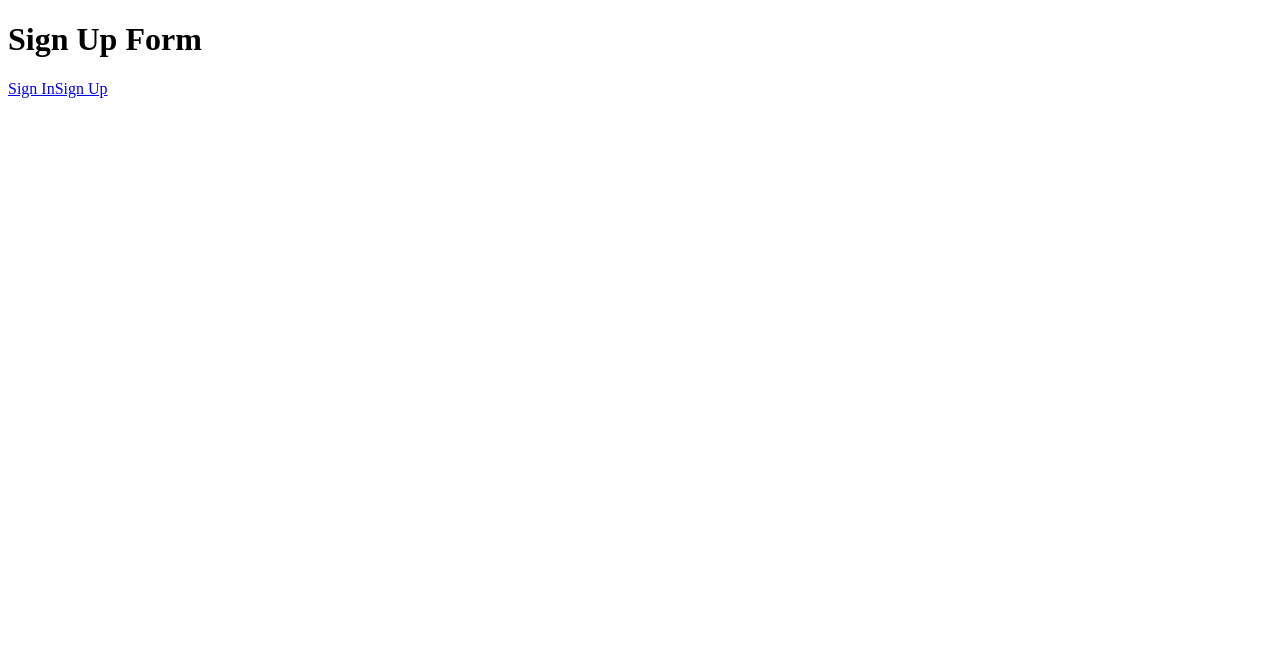
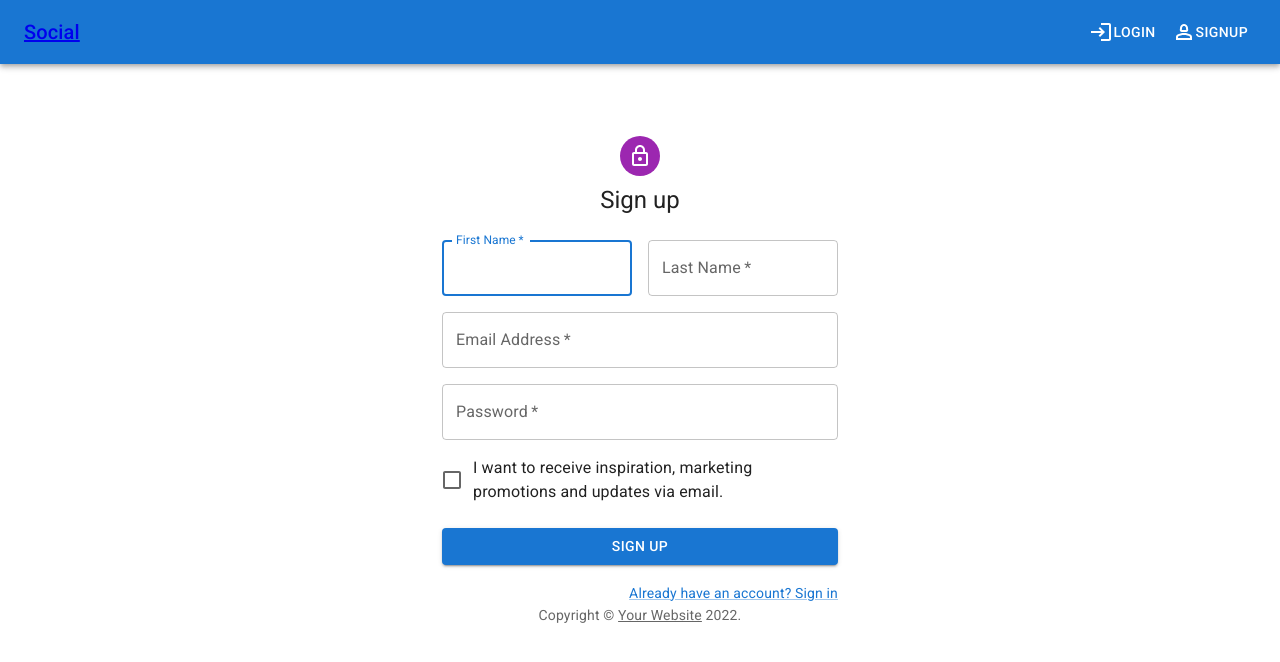
Before and after one commit to shubhwebdev/social-media-app, a React (Create React App) app in the folder client/: page /signup in a window 1280 px wide. Shown: the top 662 px of the page. Built offline with nearby package versions, Linux system fonts and the light colour scheme.

Commit message:
sign in form validations and components setup basic

```diff
--- a/client/src/App.jsx
+++ b/client/src/App.jsx
@@ -1,16 +1,13 @@
-import {Routes,Route,Link} from 'react-router-dom'
-import SignIn from './pages/SignIn'
-import SignUp from './pages/SignUp'
+import SiteRoutes from './config/routes';
+import Navigation from './components/Navigation/Navigation'
+import SiteFooter from './components/Footer/SiteFooter';
 
 function App() {
   return (
     <div className="App">
-      <Routes>
-          <Route path="/signin" element={<SignIn/>}></Route>
-          <Route path="/signup" element={<SignUp/>}></Route>
-      </Routes>
-      <Link to="/signin">Sign In</Link>
-      <Link to="/signup">Sign Up</Link>
+      <Navigation/>
+      <SiteRoutes/>
+      <SiteFooter/>
     </div>
   );
 }
--- /dev/null
+++ b/client/src/assets/css/reset.css
@@ -0,0 +1,8 @@
+
+*,*::before,*::after{
+  box-sizing: border-box;
+}
+
+body{
+  margin: 0;
+}
--- /dev/null
+++ b/client/src/components/Footer/Copyright.jsx
@@ -0,0 +1,17 @@
+import Typography from "@mui/material/Typography";
+import Link from "@mui/material/Link";
+
+const Copyright = (props) => {
+  return (
+    <Typography variant="body2" color="text.secondary" align="center" {...props}>
+      {'Copyright © '}
+      <Link color="inherit" href="https://mui.com/">
+        Your Website
+      </Link>{' '}
+      {new Date().getFullYear()}
+      {'.'}
+    </Typography>
+  );
+}
+
+export default Copyright
--- /dev/null
+++ b/client/src/components/Footer/SiteFooter.jsx
@@ -0,0 +1,11 @@
+import Copyright from "./Copyright"
+
+const SiteFooter = () => {
+  return (
+    <footer>
+      <Copyright></Copyright>
+    </footer>
+  )
+}
+
+export default SiteFooter
--- /dev/null
+++ b/client/src/components/Navigation/Navigation.jsx
@@ -0,0 +1,28 @@
+import { Link } from "react-router-dom"
+import LoginOutlinedIcon from '@mui/icons-material/LoginOutlined';
+import Person2OutlinedIcon from '@mui/icons-material/Person2Outlined';
+import AppBar from '@mui/material/AppBar';
+import Box from '@mui/material/Box';
+import Toolbar from '@mui/material/Toolbar';
+import Typography from '@mui/material/Typography';
+import Button from '@mui/material/Button';
+
+const Header = () => {
+  return (
+    <nav>
+      <Box sx={{ flexGrow: 1 }}>
+      <AppBar position="static">
+        <Toolbar>
+          <Typography variant="h6" component="div" sx={{ flexGrow: 1 }}>
+          <Link to="/">Social</Link>
+          </Typography>
+          <Button component={Link} to="/signin" color="inherit"><LoginOutlinedIcon/> Login</Button>
+          <Button component={Link} to="/signup" color="inherit"><Person2OutlinedIcon/> Signup</Button>
+        </Toolbar>
+      </AppBar>
+    </Box>
+    </nav>
+  )
+}
+
+export default Header
--- a/client/src/config/routes.js
+++ b/client/src/config/routes.js
@@ -0,0 +1,17 @@
+import React from 'react'
+import {Routes,Route} from 'react-router-dom'
+import SignIn from './../pages/SignIn'
+import SignUp from './../pages/SignUp'
+
+const site_routes = props => {
+  return (
+    <React.Fragment>
+      <Routes>
+          <Route path="/signin" element={<SignIn/>}></Route>
+          <Route path="/signup" element={<SignUp/>}></Route>
+      </Routes>
+    </React.Fragment>
+  )
+}
+
+export default site_routes
--- a/client/src/index.js
+++ b/client/src/index.js
@@ -2,6 +2,7 @@ import React from 'react';
 import ReactDOM from 'react-dom/client';
 import {BrowserRouter} from "react-router-dom"
 import App from './App';
+import './assets/css/reset.css'
 
 const root = ReactDOM.createRoot(document.getElementById('root'));
 root.render(
--- a/client/src/pages/SignIn/index.jsx
+++ b/client/src/pages/SignIn/index.jsx
@@ -1,10 +1,121 @@
+
+import Avatar from '@mui/material/Avatar';
+import Button from '@mui/material/Button';
+import CssBaseline from '@mui/material/CssBaseline';
+import TextField from '@mui/material/TextField';
+import FormControlLabel from '@mui/material/FormControlLabel';
+import Checkbox from '@mui/material/Checkbox';
+import Link from '@mui/material/Link';
+import Grid from '@mui/material/Grid';
+import Box from '@mui/material/Box';
+import LockOutlinedIcon from '@mui/icons-material/LockOutlined';
+import Typography from '@mui/material/Typography';
+import Container from '@mui/material/Container';
+import { createTheme, ThemeProvider } from '@mui/material/styles';
+import { useState } from 'react';
+
+const theme = createTheme();
+
+const isEmailValid = email => {
+  return /^[A-Z0-9._%+-]+@[A-Z0-9.-]+\.[A-Z]{2,4}$/i.test(email)
+}
 
 const SignIn = () => {
+
+  const [formError,setFormError] = useState('');
+
+  const handleSubmit = (event) => {
+    event.preventDefault();
+    const data = new FormData(event.currentTarget);
+    const user_email = data.get('email').trim();
+    const user_password = data.get('password').trim();
+    if(user_email.length === 0 || user_password.length ===0){
+      setFormError('Please add all fields')
+      return
+    }
+    if(!isEmailValid(user_email)){
+      setFormError('Invalid email');
+      return
+    }
+
+    setFormError('')
+    const signInData = {
+      email: user_email,
+      password: user_password
+    }
+    console.log(signInData)
+  };
+
   return (
-    <div>
-      <h1>Sign In Form</h1>
-    </div>
-  )
+    <ThemeProvider theme={theme}>
+      <Container component="main" maxWidth="xs">
+        <CssBaseline />
+        <Box
+          sx={{
+            marginTop: 8,
+            display: 'flex',
+            flexDirection: 'column',
+            alignItems: 'center',
+          }}
+        >
+          <Avatar sx={{ m: 1, bgcolor: 'secondary.main' }}>
+            <LockOutlinedIcon />
+          </Avatar>
+          <Typography component="h1" variant="h5">
+            Sign in
+          </Typography>
+          <Box component="form" onSubmit={handleSubmit} noValidate sx={{ mt: 1 }}>
+          {formError}
+            <TextField
+              margin="normal"
+              required
+              fullWidth
+              id="email"
+              label="Email Address"
+              name="email"
+              autoComplete="email"
+              autoFocus
+            />
+            <TextField
+              margin="normal"
+              required
+              fullWidth
+              name="password"
+              label="Password"
+              type="password"
+              id="password"
+              autoComplete="current-password"
+            />
+            <FormControlLabel
+              control={<Checkbox value="remember" color="primary" />}
+              label="Remember me"
+            />
+            <Button
+              type="submit"
+              fullWidth
+              variant="contained"
+              sx={{ mt: 3, mb: 2 }}
+            >
+              Sign In
+            </Button>
+            <Grid container>
+              <Grid item xs>
+                <Link href="#" variant="body2">
+                  Forgot password?
+                </Link>
+              </Grid>
+              <Grid item>
+                <Link href="#" variant="body2">
+                  {"Don't have an account? Sign Up"}
+                </Link>
+              </Grid>
+            </Grid>
+          </Box>
+        </Box>
+      </Container>
+    </ThemeProvider>
+  );
 }
 
+
 export default SignIn
--- a/client/src/pages/SignUp/index.jsx
+++ b/client/src/pages/SignUp/index.jsx
@@ -1,10 +1,118 @@
 
-const SignUp = () => {
+import Avatar from '@mui/material/Avatar';
+import Button from '@mui/material/Button';
+import CssBaseline from '@mui/material/CssBaseline';
+import TextField from '@mui/material/TextField';
+import FormControlLabel from '@mui/material/FormControlLabel';
+import Checkbox from '@mui/material/Checkbox';
+import Link from '@mui/material/Link';
+import Grid from '@mui/material/Grid';
+import Box from '@mui/material/Box';
+import LockOutlinedIcon from '@mui/icons-material/LockOutlined';
+import Typography from '@mui/material/Typography';
+import Container from '@mui/material/Container';
+import { createTheme, ThemeProvider } from '@mui/material/styles';
+
+const theme = createTheme();
+
+export default function SignUp() {
+  const handleSubmit = (event) => {
+    event.preventDefault();
+    const data = new FormData(event.currentTarget);
+    console.log({
+      email: data.get('email'),
+      password: data.get('password'),
+    });
+  };
+
   return (
-    <div>
-      <h1>Sign Up Form</h1>
-    </div>
-  )
+    <ThemeProvider theme={theme}>
+      <Container component="main" maxWidth="xs">
+        <CssBaseline />
+        <Box
+          sx={{
+            marginTop: 8,
+            display: 'flex',
+            flexDirection: 'column',
+            alignItems: 'center',
+          }}
+        >
+          <Avatar sx={{ m: 1, bgcolor: 'secondary.main' }}>
+            <LockOutlinedIcon />
+          </Avatar>
+          <Typography component="h1" variant="h5">
+            Sign up
+          </Typography>
+          <Box component="form" noValidate onSubmit={handleSubmit} sx={{ mt: 3 }}>
+            <Grid container spacing={2}>
+              <Grid item xs={12} sm={6}>
+                <TextField
+                  autoComplete="given-name"
+                  name="firstName"
+                  required
+                  fullWidth
+                  id="firstName"
+                  label="First Name"
+                  autoFocus
+                />
+              </Grid>
+              <Grid item xs={12} sm={6}>
+                <TextField
+                  required
+                  fullWidth
+                  id="lastName"
+                  label="Last Name"
+                  name="lastName"
+                  autoComplete="family-name"
+                />
+              </Grid>
+              <Grid item xs={12}>
+                <TextField
+                  required
+                  fullWidth
+                  id="email"
+                  label="Email Address"
+                  name="email"
+                  autoComplete="email"
+                />
+              </Grid>
+              <Grid item xs={12}>
+                <TextField
+                  required
+                  fullWidth
+                  name="password"
+                  label="Password"
+                  type="password"
+                  id="password"
+                  autoComplete="new-password"
+                />
+              </Grid>
+              <Grid item xs={12}>
+                <FormControlLabel
+                  control={<Checkbox value="allowExtraEmails" color="primary" />}
+                  label="I want to receive inspiration, marketing promotions and updates via email."
+                />
+              </Grid>
+            </Grid>
+            <Button
+              type="submit"
+              fullWidth
+              variant="contained"
+              sx={{ mt: 3, mb: 2 }}
+            >
+              Sign Up
+            </Button>
+            <Grid container justifyContent="flex-end">
+              <Grid item>
+                <Link href="#" variant="body2">
+                  Already have an account? Sign in
+                </Link>
+              </Grid>
+            </Grid>
+          </Box>
+        </Box>
+
+      </Container>
+    </ThemeProvider>
+  );
 }
-
-export default SignUp
```
Also changed, not shown: client/src/components/Header/Header.jsx (deleted, +0 -9 lines), client/src/components/Footer/Footer.css (added), client/src/components/store/auth-context.js (added).
